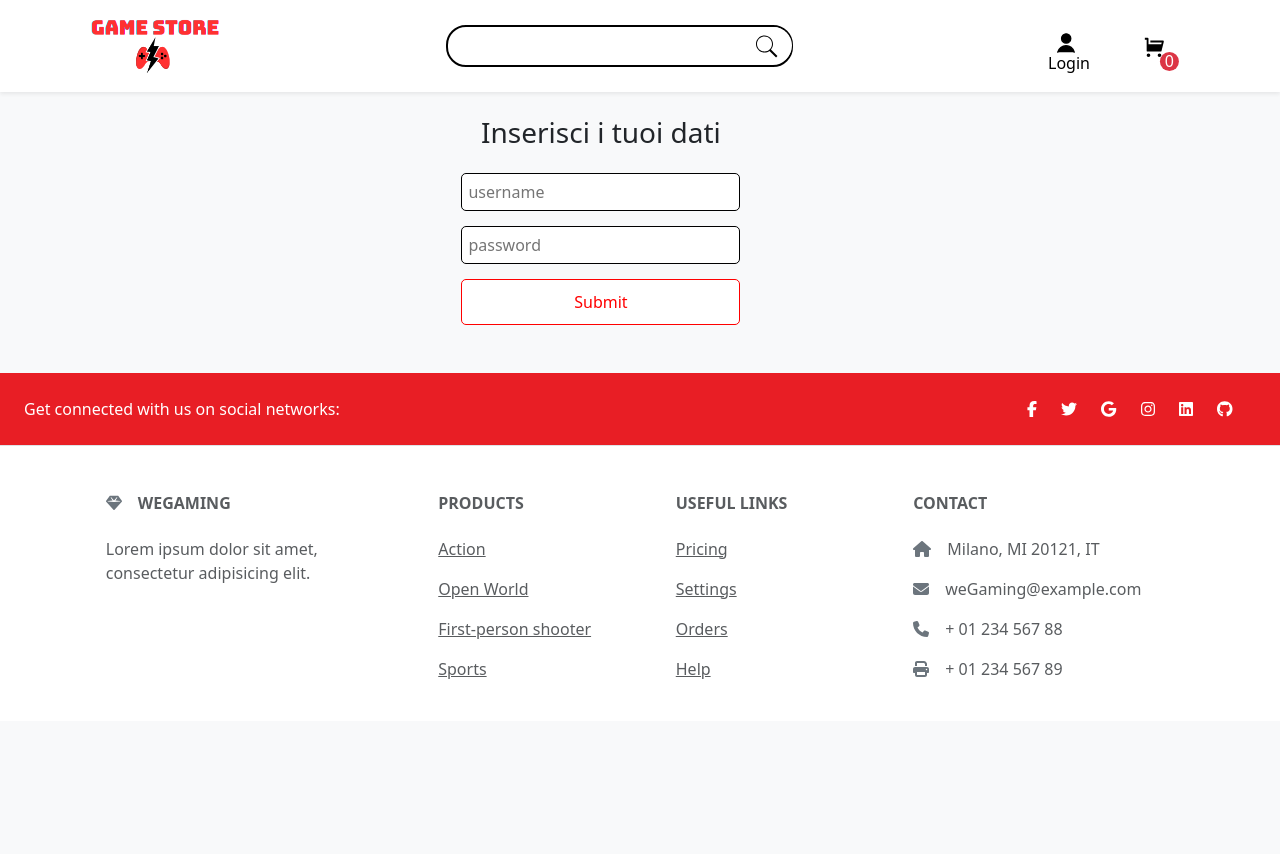
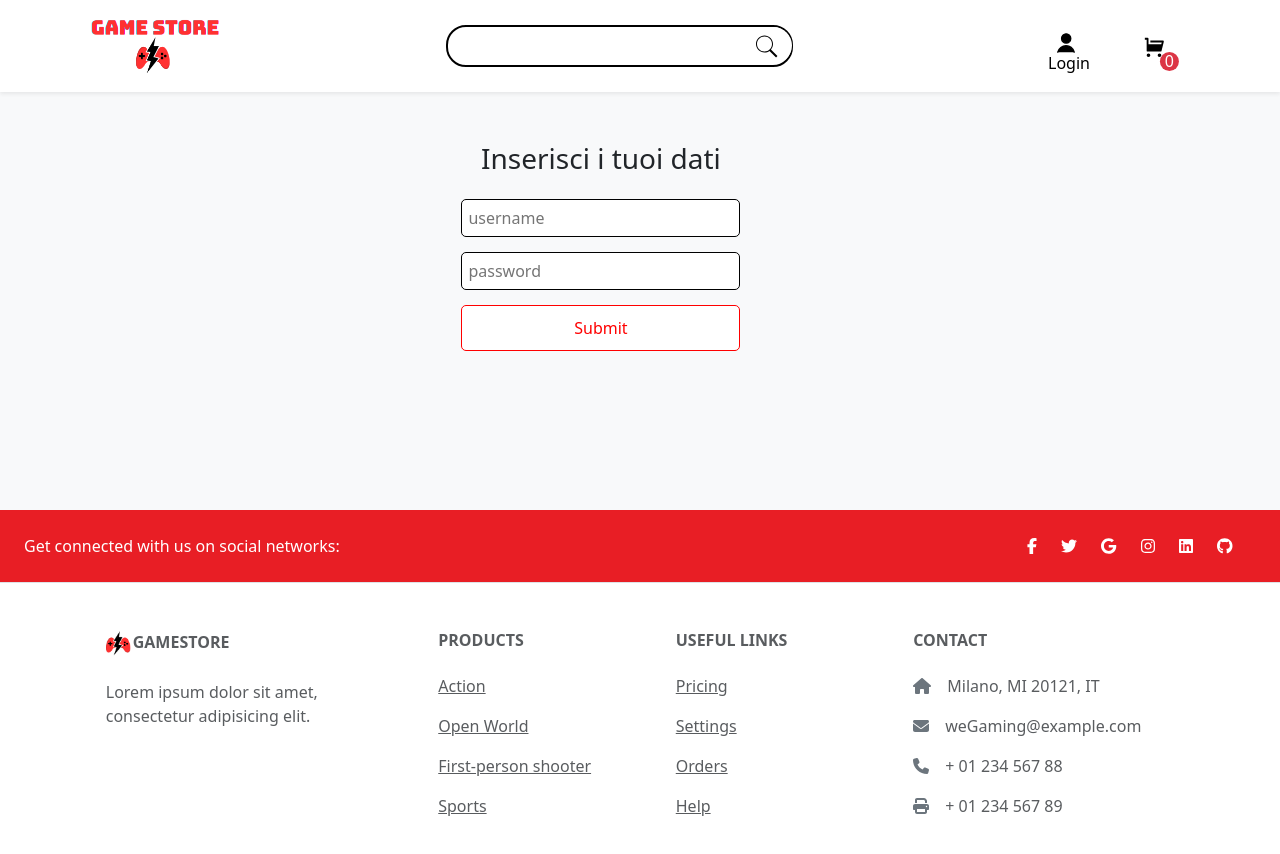
Before and after one commit to zeno9797/ecommerce-develhope, a React (Create React App) app in the folder my-app/: page /user in a window 1280 px wide. Shown: the top 854 px of the page. Before the commit the page ends 800 px from the top, so only its background shows below. Built offline with nearby package versions, Linux system fonts and the light colour scheme.

Commit message:
add something

```diff
--- a/my-app/src/components/Footer.tsx
+++ b/my-app/src/components/Footer.tsx
@@ -1,5 +1,6 @@
 import React from "react";
 import { FontAwesomeIcon } from "@fortawesome/react-fontawesome";
+import logo from "./loghi/logo.png";
 import {
   faFacebookF,
   faTwitter,
@@ -21,10 +22,12 @@ export default function Footer() {
     <div>
       <footer className="text-center text-lg-start bg-white text-muted">
         {/* Section: Social media */}
-        <section className="d-flex justify-content-center justify-content-lg-between p-4
+        <section
+          className="d-flex justify-content-center justify-content-lg-between p-4
         border-bottom text-white
         custom-section
-        ">
+        "
+        >
           {/* Left */}
           <div className="me-5 d-none d-lg-block">
             <span>Get connected with us on social networks:</span>
@@ -65,11 +68,11 @@ export default function Footer() {
               <div className="col-md-3 col-lg-4 col-xl-3 mx-auto mb-4">
                 {/* Content */}
                 <h6 className="text-uppercase fw-bold mb-4">
-                  <FontAwesomeIcon
-                    icon={faGem}
-                    className="me-3 text-secondary"
+                  <img
+                    src={logo}
+                    style={{ width: 25, height: 25, marginRight: 2 }}
                   />
-                  WeGaming
+                  GameStore
                 </h6>
                 <p>Lorem ipsum dolor sit amet, consectetur adipisicing elit.</p>
               </div>
--- a/my-app/src/pages/Login.tsx
+++ b/my-app/src/pages/Login.tsx
@@ -1,42 +1,48 @@
 import { Button } from "react-bootstrap";
-import './productPage.css'
-
+import "./productPage.css";
 
 export function Login() {
   return (
     <>
-
       <form
         className="form-user"
         style={{
           display: "flex",
           flexDirection: "column",
           gap: 15,
-
-                }}>
-                    <h3 style={{textAlign: "center"}}>Inserisci i tuoi dati</h3>
-                <input type="text"
+          height: "40vh",
+          marginTop: "50px",
+        }}
+      >
+        <h3 style={{ textAlign: "center" }}>Inserisci i tuoi dati</h3>
+        <input
+          type="text"
           style={{
             padding: "6px",
             borderRadius: "5px",
-                        border: "1px solid black"
+            border: "1px solid black",
           }}
-                    placeholder="username" />
-                <input type="password"
+          placeholder="username"
+        />
+        <input
+          type="password"
           style={{
-                        padding: "6px", borderRadius: "5px",
-                        border: "1px solid black"
-                    }} placeholder="password" />
+            padding: "6px",
+            borderRadius: "5px",
+            border: "1px solid black",
+          }}
+          placeholder="password"
+        />
         <Button
-
           style={{
             borderRadius: 5,
-                        border: '1px solid red',
+            border: "1px solid red",
           }}
-                    className="prd-btn">
+          className="prd-btn"
+        >
           Submit
         </Button>
       </form>
     </>
-    )
+  );
 }
```
Lines whose indentation alone changed are shown as unchanged.
